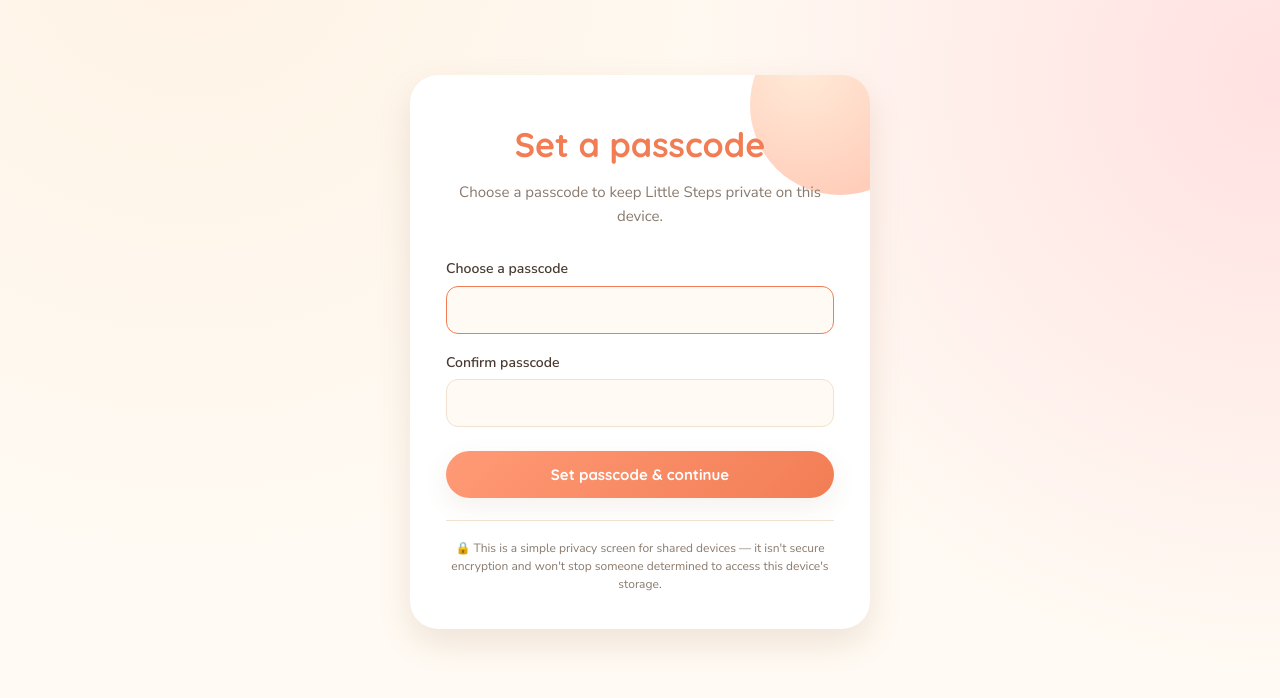
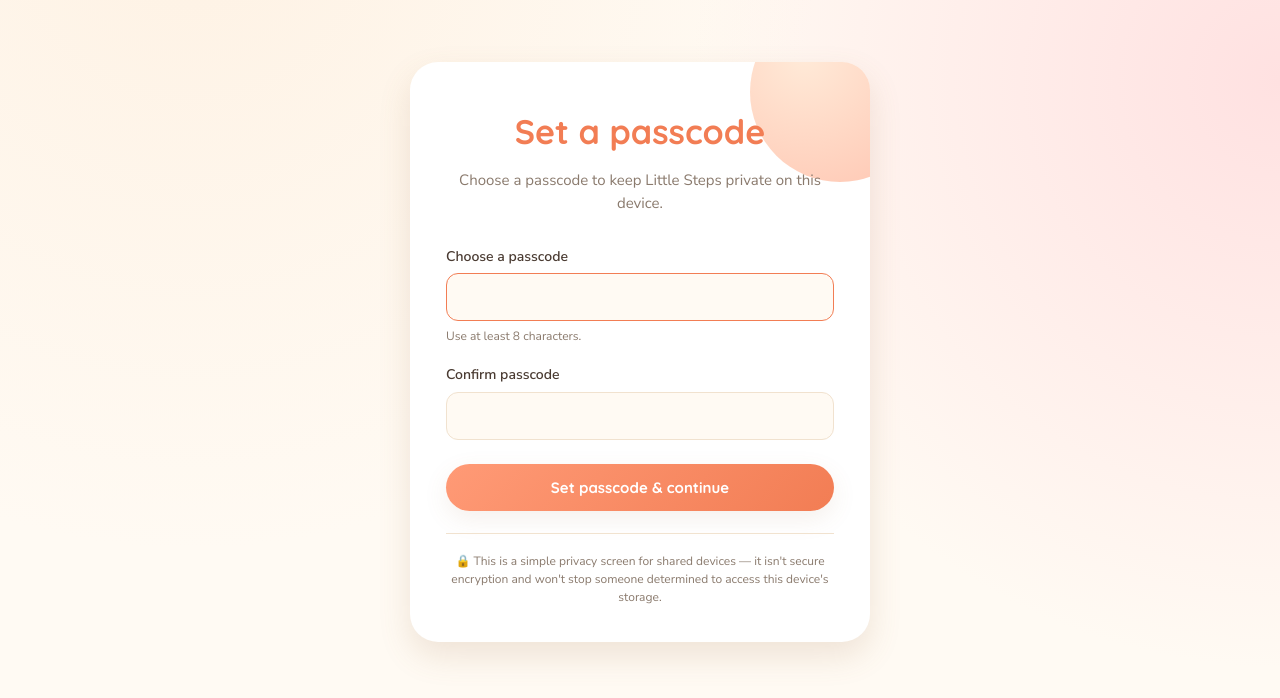
Before and after one commit to jessal-cloud/my-app, a React (Vite) app: page / in a window 1280 px wide. Shown: the top 698 px of the page. Built offline with nearby package versions, Linux system fonts and the light colour scheme.

Commit message:
Require minimum 8-character passcode on setup, with custom validation message

```diff
--- a/src/App.css
+++ b/src/App.css
@@ -89,6 +89,12 @@
 
 .field input:focus {
   border-color: var(--coral-deep);
+}
+
+.field-hint {
+  font-size: 12px;
+  font-weight: 500;
+  color: var(--text-soft);
 }
 
 .form-error {
--- a/src/components/PasscodeGate.jsx
+++ b/src/components/PasscodeGate.jsx
@@ -7,6 +7,8 @@ import {
   isUnlocked,
   markUnlocked,
 } from '../utils/passcodeLock'
+
+const MIN_PASSCODE_LENGTH = 8
 
 function PasscodeGate({ children }) {
   const [checking, setChecking] = useState(true)
@@ -27,8 +29,8 @@ function PasscodeGate({ children }) {
 
   async function handleSetup(e) {
     e.preventDefault()
-    if (value.trim().length < 4) {
-      setError('Choose a passcode of at least 4 characters.')
+    if (value.trim().length < MIN_PASSCODE_LENGTH) {
+      setError(`Choose a passcode of at least ${MIN_PASSCODE_LENGTH} characters.`)
       return
     }
     if (value !== confirmValue) {
@@ -85,7 +87,7 @@ function PasscodeGate({ children }) {
             : 'Enter the passcode you set for Little Steps.'}
         </p>
 
-        <form className="home-form" onSubmit={isSetup ? handleSetup : handleUnlock}>
+        <form className="home-form" onSubmit={isSetup ? handleSetup : handleUnlock} noValidate>
           <label className="field">
             <span>{isSetup ? 'Choose a passcode' : 'Passcode'}</span>
             <input
@@ -94,7 +96,9 @@ function PasscodeGate({ children }) {
               onChange={(e) => setValue(e.target.value)}
               autoFocus
               autoComplete="off"
+              minLength={isSetup ? MIN_PASSCODE_LENGTH : undefined}
             />
+            {isSetup && <span className="field-hint">Use at least {MIN_PASSCODE_LENGTH} characters.</span>}
           </label>
 
           {isSetup && (
```
